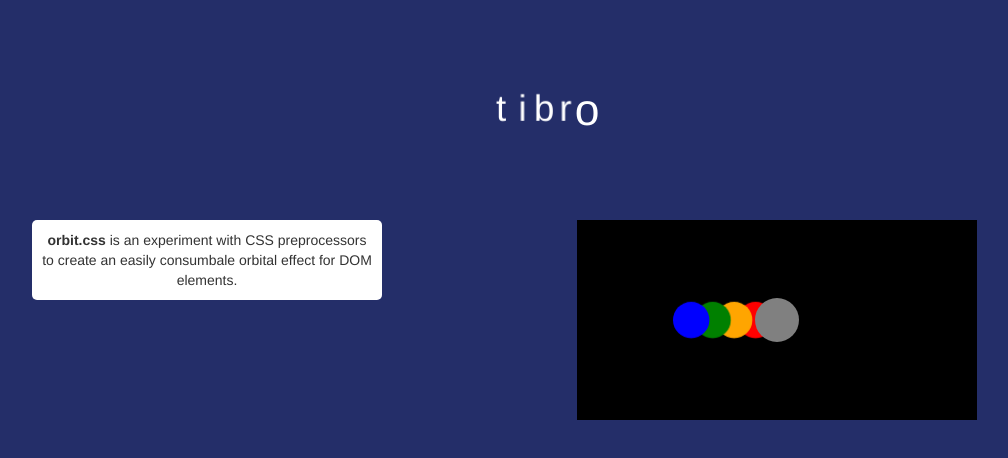
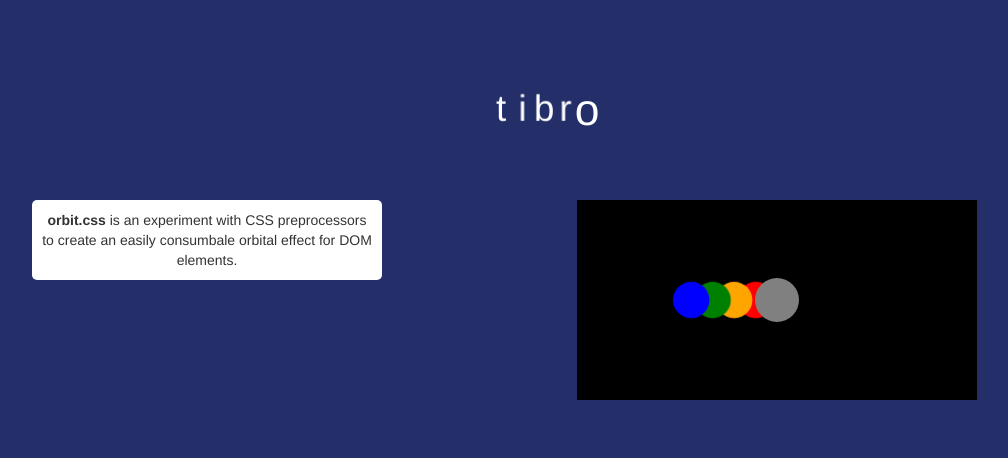
Before and after one commit to Gabrielmtn/orbit, a website: page src/jade/demo.jade in a window 1280 px wide. Shown: the whole page, without its empty margins (53-1061 px from the left). Drawn offline with nearby package versions, Linux system fonts and the light colour scheme; files that its build step writes are made by us from their sources.

Commit message:
Remove row class

```diff
--- a/src/jade/demo.jade
+++ b/src/jade/demo.jade
@@ -47,7 +47,7 @@ head
       background: blue;
     }
 body.container
-  header.row
+  header
     .col-md-12
       ul.orbit(style="margin:0 auto;")
         li.planet.center
@@ -60,7 +60,7 @@ body.container
           div i
         li.planet(pause-on-hover, data-orbit-width="4", data-orbit-depth="3")
           div t
-  content.row
+  content
     .col-md-4
       p.info.text-center.
         <strong>orbit.css</strong> is an experiment with CSS preprocessors to create an easily consumbale orbital effect for DOM elements.
```
